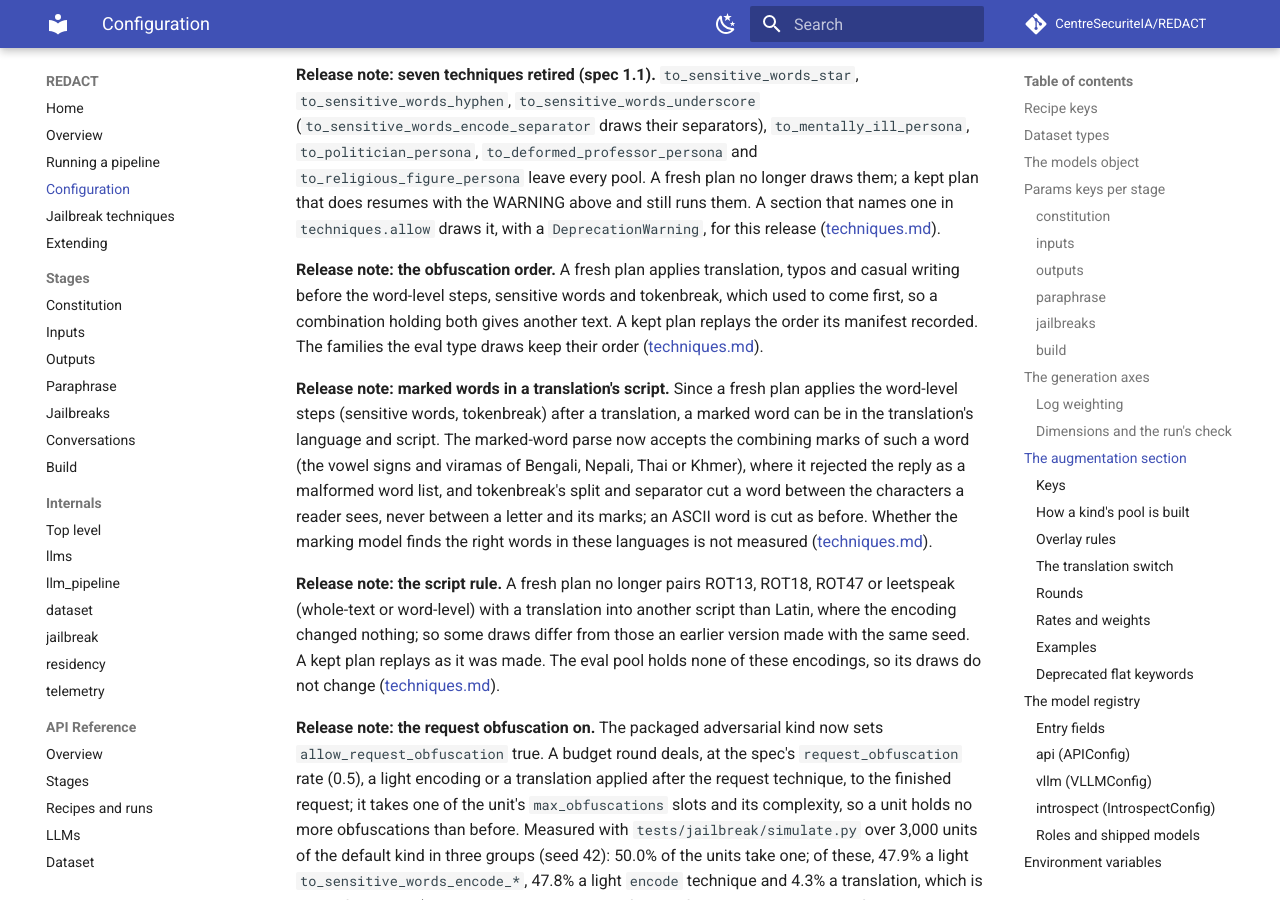
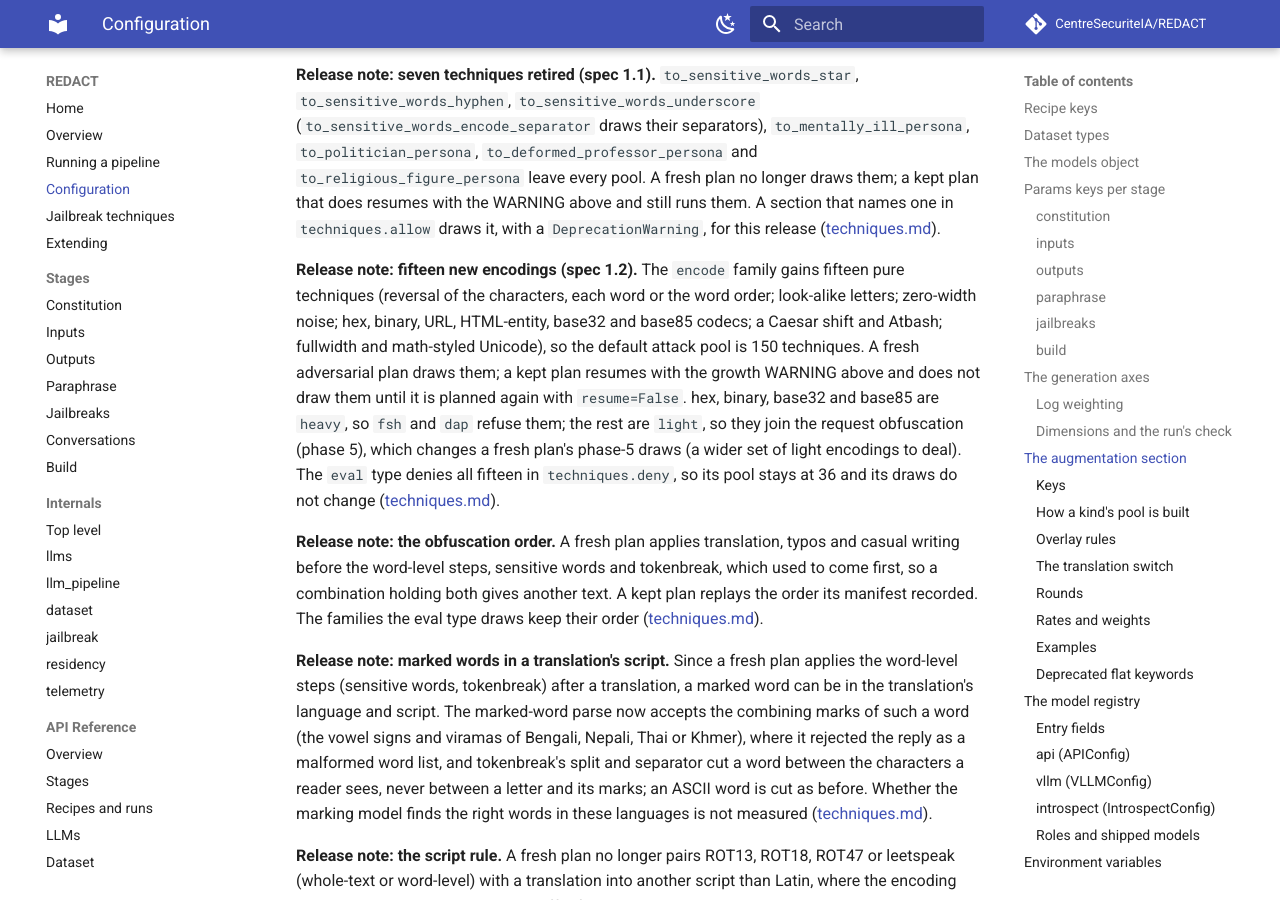
Before and after one commit to CentreSecuriteIA/REDACT, an MkDocs documentation site: the page built from docs/configuration.md, in a window 1280 px wide and 900 px high, scrolled down 12374 px. Built offline with MkDocs 1.6.1 and Material for MkDocs 9.7.7, drawn with Linux system fonts in a browser that asks for light colours; comment, search, counter and statistics services are not loaded.

Commit message:
Note the new encodings' effect on runs
Release note for the fifteen spec 1.2 encodings in configuration.md (a fresh
plan draws them; a kept plan warns and keeps; the new light encodings widen
the phase-5 request-obfuscation draw; the eval type denies all fifteen) and a
line in the eval-pool section of techniques.md saying eval does not draw them
while its pool is held.

Co-Authored-By: Claude Opus 5.5 <noreply@anthropic.com>

```diff
--- a/docs/configuration.md
+++ b/docs/configuration.md
@@ -360,6 +360,19 @@ draws their separators), `to_mentally_ill_persona`,
 them; a kept plan that does resumes with the WARNING above and still runs them. A section that names
 one in `techniques.allow` draws it, with a `DeprecationWarning`, for this
 release ([techniques.md](techniques.md#retired-techniques)).
+
+**Release note: fifteen new encodings (spec 1.2).** The `encode` family gains
+fifteen pure techniques (reversal of the characters, each word or the word
+order; look-alike letters; zero-width noise; hex, binary, URL, HTML-entity,
+base32 and base85 codecs; a Caesar shift and Atbash; fullwidth and math-styled
+Unicode), so the default attack pool is 150 techniques. A fresh adversarial
+plan draws them; a kept plan resumes with the growth WARNING above and does not
+draw them until it is planned again with `resume=False`. hex, binary, base32
+and base85 are `heavy`, so `fsh` and `dap` refuse them; the rest are `light`,
+so they join the request obfuscation (phase 5), which changes a fresh plan's
+phase-5 draws (a wider set of light encodings to deal). The `eval` type denies
+all fifteen in `techniques.deny`, so its pool stays at 36 and its draws do not
+change ([techniques.md](techniques.md#what-the-families-do)).
 
 **Release note: the obfuscation order.** A fresh plan applies translation,
 typos and casual writing before the word-level steps, sensitive words and
```
Also changed, not shown: docs/techniques.md (+3 -1 lines).
